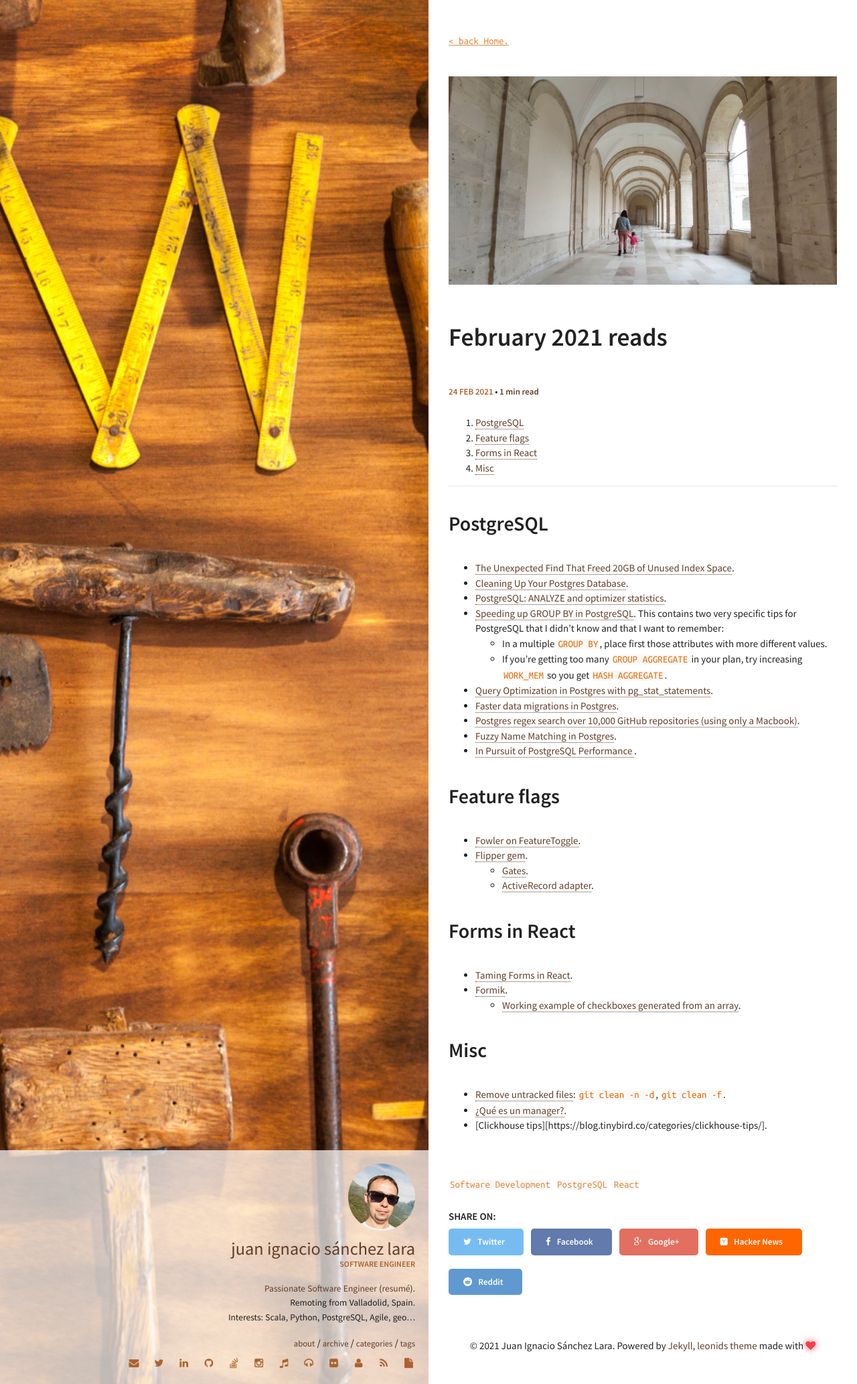
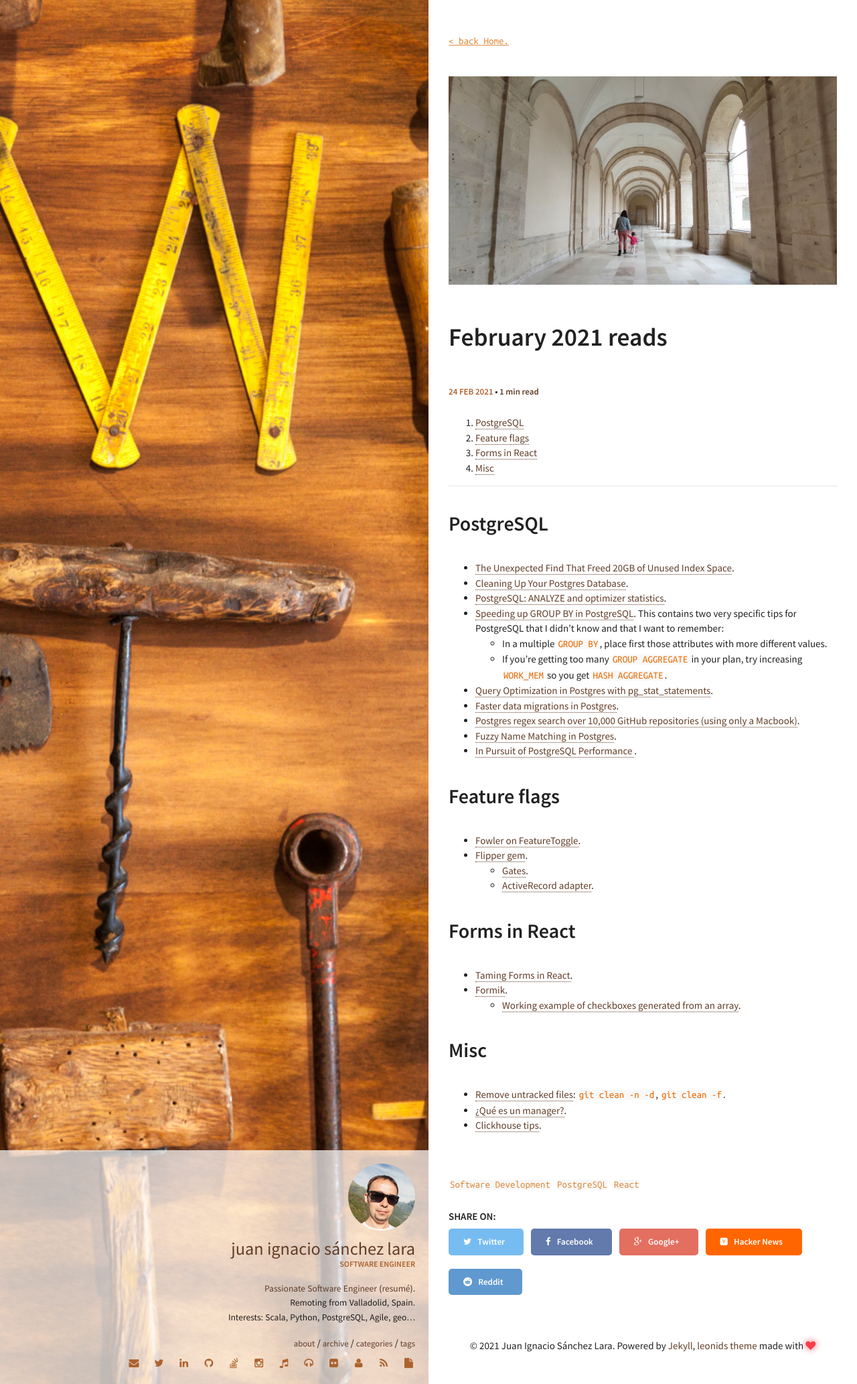
Before and after one commit to juanignaciosl/juanignaciosl.github.io, a Jekyll site: the page built from _posts/2021-02-28-February_2021_reads.markdown, in a window 1280 px wide. Shown: the whole page at 67% size. Built offline with Jekyll 4.4.1, drawn with Linux system fonts in a browser that asks for light colours; comment, search, counter and statistics services are not loaded.

Commit message:
Fix link typo

```diff
--- a/_posts/2021-02-28-February_2021_reads.markdown
+++ b/_posts/2021-02-28-February_2021_reads.markdown
@@ -43,4 +43,4 @@ image:
 
 - [Remove untracked files](https://stackoverflow.com/a/64966/351721): `git clean -n -d`, `git clean -f`.
 - [¿Qué es un manager?](https://flopezluis.substack.com/p/qu-es-un-manager).
-- [Clickhouse tips][https://blog.tinybird.co/categories/clickhouse-tips/].
+- [Clickhouse tips](https://blog.tinybird.co/categories/clickhouse-tips/).
```
